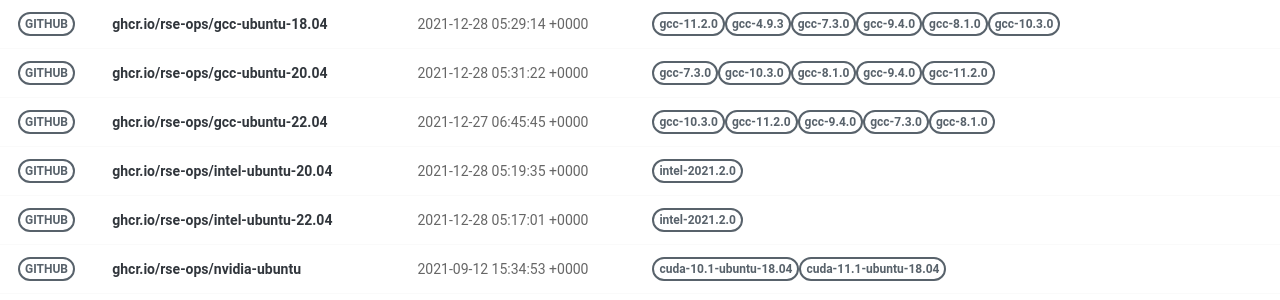
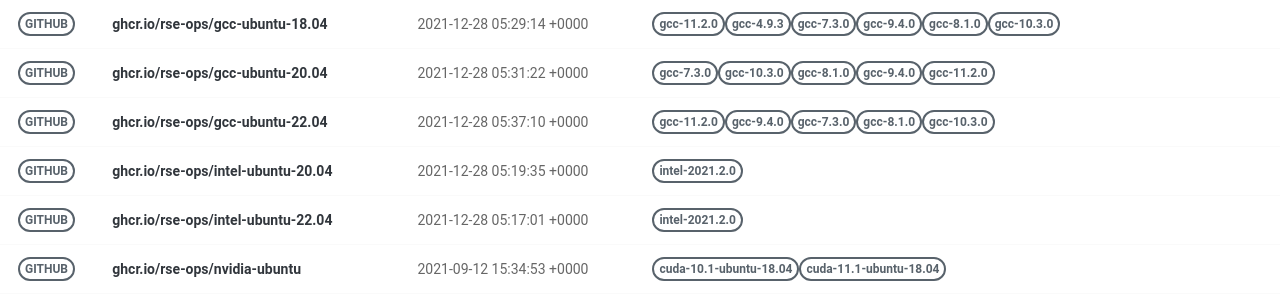
Before and after one commit to rse-ops/docker-images, a Jekyll site: the page built from pages/index.md, in a window 1280 px wide. Shown: the part 375-675 px from the top of the page. Built offline with Jekyll 4.4.1, drawn with Linux system fonts in a browser that asks for light colours; nearby versions of some CDN libraries.

Commit message:
Automated push to update library 2021-12-28

```diff
--- a/_library/ghcr.io-rse-ops-gcc-ubuntu-22.04.md
+++ b/_library/ghcr.io-rse-ops-gcc-ubuntu-22.04.md
@@ -1,14 +1,11 @@
 ---
 layout: container
 name: ghcr.io/rse-ops/gcc-ubuntu-22.04
-updated_at: 2021-12-27 06:45:45.947717
+updated_at: 2021-12-28 05:37:10.467895
 
 
 container_url: https://github.com/orgs/rse-ops/packages/container/package/gcc-ubuntu-22.04
 versions:
- - tag: gcc-10.3.0
-   dockerfile: https://github.com/rse-ops/docker-images/blob/main/ubuntu/gcc/Dockerfile
-   manifest: https://crane.ggcr.dev/manifest/ghcr.io/rse-ops/gcc-ubuntu-22.04:gcc-10.3.0
  - tag: gcc-11.2.0
    dockerfile: https://github.com/rse-ops/docker-images/blob/main/ubuntu/gcc/Dockerfile
    manifest: https://crane.ggcr.dev/manifest/ghcr.io/rse-ops/gcc-ubuntu-22.04:gcc-11.2.0
@@ -21,5 +18,8 @@ versions:
  - tag: gcc-8.1.0
    dockerfile: https://github.com/rse-ops/docker-images/blob/main/ubuntu/gcc/Dockerfile
    manifest: https://crane.ggcr.dev/manifest/ghcr.io/rse-ops/gcc-ubuntu-22.04:gcc-8.1.0
+ - tag: gcc-10.3.0
+   dockerfile: https://github.com/rse-ops/docker-images/blob/main/ubuntu/gcc/Dockerfile
+   manifest: https://crane.ggcr.dev/manifest/ghcr.io/rse-ops/gcc-ubuntu-22.04:gcc-10.3.0
 
 ---
```
